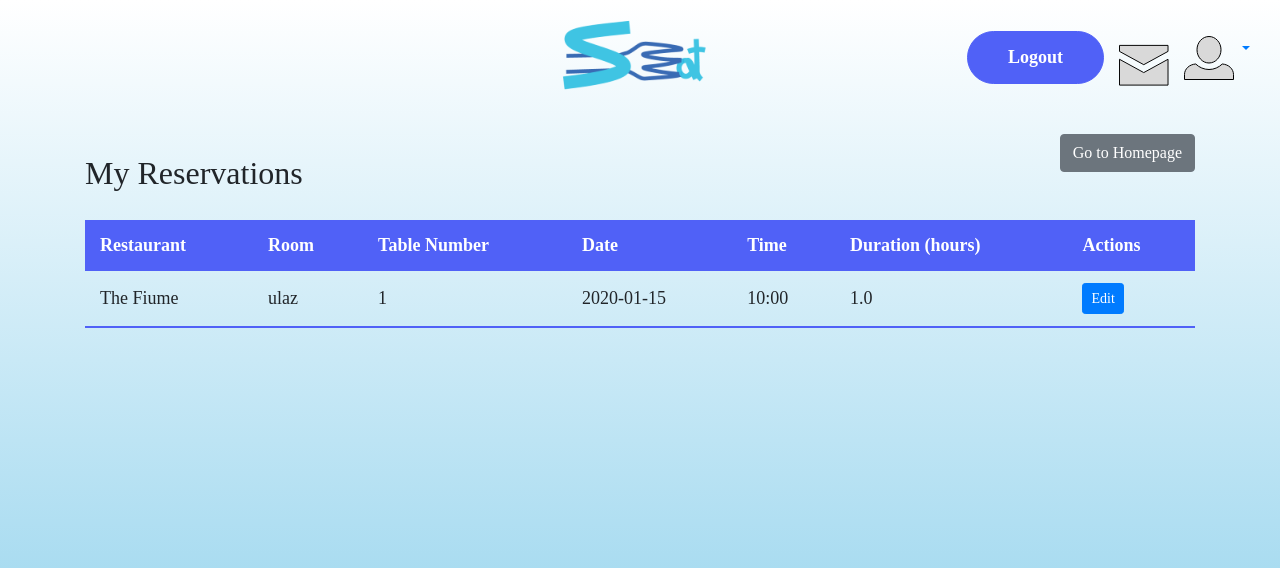
After one commit to DinoLadavac/SEat-application, a Flask app: page /guest_profile in a window 1280 px wide. The commit adds this page. Shown: the top 568 px of the page. Run offline with Flask 3, Linux system fonts and the light colour scheme; the visitor is signed in with stand-in values (Sample User, id 1); tables that the repository leaves empty hold one stand-in row (values such as "Sample post"); some libraries are stand-ins or nearby versions; some web fonts are replaced.

Commit message:
Reservation list

```diff
--- a/main/app.py
+++ b/main/app.py
@@ -569,6 +569,36 @@ def make_reservation(table_id):
 
     return render_template('reserve.html', form=form, room=room, table=table, user=user)
 
+@app.route('/edit_reservation/<int:reservation_id>', methods=['GET', 'POST'])
+def edit_reservation(reservation_id):
+    if 'logged_in' not in session:
+        return redirect(url_for('login'))
+
+    reservation = Rezervacija.query.get_or_404(reservation_id)
+    user = Korisnik.query.get(session['user_id'])
+
+    if user.id != reservation.korisnik_id:
+        flash('You are not authorized to edit this reservation.', 'danger')
+        return redirect(url_for('profile'))
+
+    table = reservation.stol
+    room = table.prostorija
+    form = RezervacijaForm(obj=reservation)
+
+    if request.method == 'POST':
+        reservation.datum = form.datum.data
+        reservation.vrijeme_rezervacije = form.vrijeme_rezervacije.data
+        reservation.trajanje_rezervacije = form.trajanje_rezervacije.data
+        db.session.commit()
+        flash('Reservation updated successfully.', 'success')
+        return render_template('partials/edit_reservation_partial.html', form=form, room=room, table=table, user=user, reservation=reservation)
+
+    form.korisnik.data = user
+    form.stol.data = table
+    form.number_of_persons.data = table.broj_mjesta
+
+    return render_template('edit_reservation.html', form=form, room=room, table=table, user=user, reservation=reservation)
+
 @app.route('/get-time-options')
 def get_time_options():
     selected_date = request.args.get('date')
@@ -650,6 +680,21 @@ def get_available_days():
     available_day_ids = [day.dan_id for day in available_days]
     return jsonify(available_day_ids)
 
+@app.route('/guest_profile', methods=['GET'])
+def guest_profile():
+    user_id = session['user_id'] # Assuming you're using Flask-Login to manage user sessions
+    reservations = Rezervacija.query.filter_by(korisnik_id=user_id).all()
+    return render_template('guest_profile.html', reservations=reservations)
+
+@app.route('/all_reservations', methods=['GET'])
+def all_reservations():
+    user = Korisnik.query.get(session['user_id'])
+    if user.tip_korisnika.naziv_tipa_korisnika != 'Restaurant Owner':
+        flash('You are not authorized to access this page.', 'danger')
+        return redirect(url_for('home'))
+
+    reservations = Rezervacija.query.all()
+    return render_template('all_reservations.html', reservations=reservations)
 
 if __name__ == '__main__':
     with app.app_context():
--- a/main/templates/base.html
+++ b/main/templates/base.html
@@ -157,7 +157,31 @@
             align-items: center;
             height: 100%;
         }
-    </style>
+        .reservation-table {
+        width: 100%;
+        border-collapse: collapse;
+        margin: 20px 0;
+        font-size: 18px;
+        text-align: left;
+        }
+        .reservation-table th, .reservation-table td {
+            padding: 12px 15px;
+        }
+        .reservation-table thead th {
+            background-color: #5061F7;
+            color: white;
+            font-weight: bold;
+        }
+        .reservation-table tbody tr {
+            border-bottom: 1px solid #dddddd;
+        }
+        .reservation-table tbody tr:nth-of-type(even) {
+            background-color: #f3f3f3;
+        }
+        .reservation-table tbody tr:last-of-type {
+            border-bottom: 2px solid #5061F7;
+        }
+        </style>
 </head>
 <body id="main-body">
     {% block navbar %}
--- /dev/null
+++ b/main/templates/guest_profile.html
@@ -0,0 +1,42 @@
+{% extends "base.html" %}
+
+{% block content %}
+<div class="container">
+    <div class="d-flex justify-content-between align-items-center">
+        <h2 class="mt-5">My Reservations</h2>
+        <a href="/" class="btn btn-secondary">Go to Homepage</a>
+    </div>
+    {% if reservations %}
+        <table class="reservation-table">
+            <thead>
+                <tr>
+                    <th>Restaurant</th>
+                    <th>Room</th>
+                    <th>Table Number</th>
+                    <th>Date</th>
+                    <th>Time</th>
+                    <th>Duration (hours)</th>
+                    <th>Actions</th>
+                </tr>
+            </thead>
+            <tbody>
+                {% for reservation in reservations %}
+                    <tr>
+                        <td>{{ reservation.stol.prostorija.restoran.naziv_restorana }}</td>
+                        <td>{{ reservation.stol.prostorija.naziv_prostorije }}</td>
+                        <td>{{ reservation.stol.broj_stola }}</td>
+                        <td>{{ reservation.datum.strftime('%Y-%m-%d') }}</td>
+                        <td>{{ reservation.vrijeme_rezervacije.strftime('%H:%M') }}</td>
+                        <td>{{ reservation.trajanje_rezervacije }}</td>
+                        <td>
+                            <a href="{{ url_for('edit_reservation', reservation_id=reservation.id) }}" class="btn btn-primary btn-sm">Edit</a>
+                        </td>
+                    </tr>
+                {% endfor %}
+            </tbody>
+        </table>
+    {% else %}
+        <p>You have no reservations.</p>
+    {% endif %}
+</div>
+{% endblock %}
--- a/main/templates/partials/navbar.html
+++ b/main/templates/partials/navbar.html
@@ -15,6 +15,7 @@
             <div class="dropdown-menu dropdown-menu-right" aria-labelledby="profileDropdown">
                 <a class="dropdown-item" href="/profile">Change restoran information</a>
                 <a class="dropdown-item" href="/owner_administration">Change room layouts</a>
+                <a class="dropdown-item" href="/all_reservations">Reservations</a>
             </div>
         </div>
     </div>
--- a/main/templates/partials/navbar_loggedGUEST.html
+++ b/main/templates/partials/navbar_loggedGUEST.html
@@ -8,7 +8,7 @@
             <img src="{{ url_for('static', filename='images/mail.svg') }}" alt="Mail Icon">
         </a>
         <div class="dropdown">
-            <a class="btn2" href="#" id="profile" role="button"  aria-haspopup="true" aria-expanded="false">
+            <a class="btn2"  href="{{ url_for('guest_profile') }}" id="profile" role="button"  aria-haspopup="true" aria-expanded="false">
                 <img src="{{ url_for('static', filename='images/person.svg') }}" alt="Profile Icon">
             </a>
         </div>
```
Also changed, not shown: main/templates/all_reservations.html (added, +68 -0 lines), main/templates/edit_reservation.html (added, +102 -0 lines), main/templates/partials/edit_reservation_partial.html (added, +53 -0 lines).
